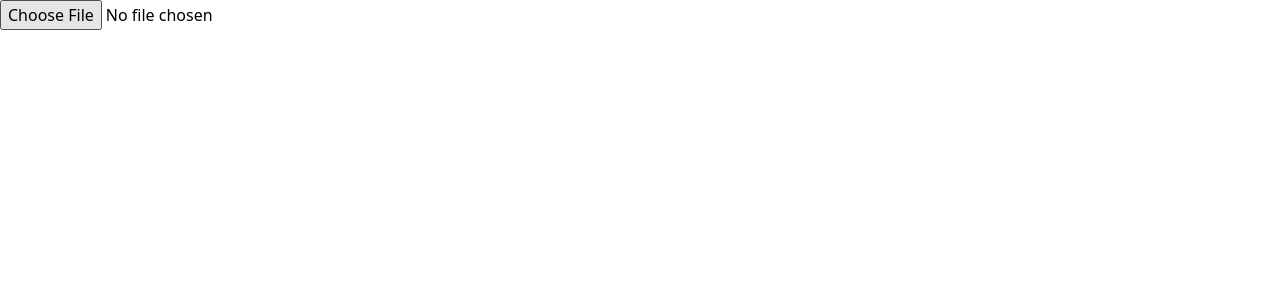
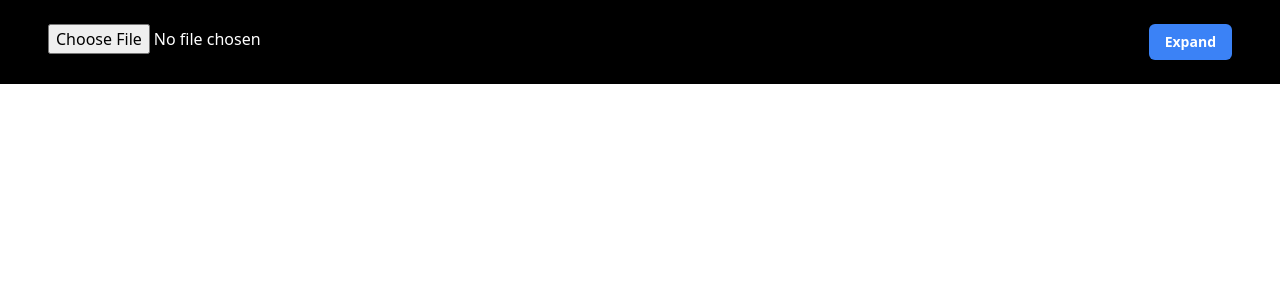
Before and after one commit to LaplaceXD/pdf-struct-annotation-tool, a React (Vite) app: page / in a window 1280 px wide. Shown: the top 300 px of the page. Built offline with nearby package versions, Linux system fonts and the light colour scheme.

Commit message:
feat(expand): added expand button and extracted display line into another component

```diff
--- a/src/App.tsx
+++ b/src/App.tsx
@@ -1,5 +1,5 @@
 import { clsx } from "clsx";
-import { useEffect, useRef, useState } from "react";
+import { ComponentProps, forwardRef, useEffect, useRef, useState } from "react";
 
 import type { Line } from "./tsv/types";
 import { parseTsvFile } from "./tsv/utils";
@@ -17,9 +17,11 @@ const scrollBehavior: ScrollIntoViewOptions = {
 };
 
 export default function App() {
+  const [expanded, setExpanded] = useState(false);
+
   const [lines, setLines] = useState<Line[]>([]);
   const [activeLine, setActiveLine] = useState(0);
-  const activeRef = useRef<HTMLSpanElement>(null);
+  const activeRef = useRef<HTMLLIElement>(null);
 
   useEffect(() => {
     const handleKeyDown = (e: KeyboardEvent) => {
@@ -58,7 +60,8 @@ export default function App() {
   }, [lines]);
 
   return (
-    <div className="container m-auto">
+    <div>
+      <header className="bg-black text-white px-12 py-6 flex justify-between">
         <input
           type="file"
           accept=".tsv"
@@ -72,21 +75,63 @@ export default function App() {
           }}
         />
 
-      <ul className="container py-12">
+        <section role="menu" className="flex gap-4">
+          <Button onClick={() => setExpanded(!expanded)}>
+            {expanded ? "Collapse" : "Expand"}
+          </Button>
+        </section>
+      </header>
+
+      <ul className="container py-12 m-auto">
         {lines.map((line, i) => (
+          <LineDisplay
+            key={i}
+            line={line}
+            num={i + 1}
+            onClick={() => setActiveLine(i)}
+            ref={i === activeLine ? activeRef : null}
+            active={i === activeLine}
+            expanded={expanded}
+          />
+        ))}
+      </ul>
+    </div>
+  );
+}
+
+const LineDisplay = forwardRef<
+  HTMLLIElement,
+  {
+    line: Line;
+    onClick: () => void;
+    active?: boolean;
+    num: number;
+    expanded?: boolean;
+  }
+>(function ({ line, onClick, active, expanded, num }, ref) {
+  return (
     <li
-            key={i}
-            onClick={() => setActiveLine(i)}
+      ref={ref}
+      onClick={onClick}
       className={clsx(
-              "grid grid-cols-[48px_1fr] gap-4 items-center even:bg-gray-50 odd:bg-gray-200",
-              i === activeLine && "!bg-blue-200",
+        "grid gap-4 items-center hover:cursor-pointer",
+        expanded ? "grid-cols-[repeat(3,32px)_1fr]" : "grid-cols-[32px_1fr]",
+        active ? "bg-blue-200" : "odd:bg-gray-200 even:bg-gray-50",
         line.label === "s" && "mb-8",
         line.label === "x" && "!bg-red-200",
       )}
     >
+      {expanded ? (
+        <>
           <span className="justify-self-end text-gray-600 text-sm">
-              {i + 1}
+            {line.label}
           </span>
+          <span className="justify-self-end text-gray-600 text-sm">
+            {line.pointer}
+          </span>
+        </>
+      ) : null}
+      <span className="justify-self-end text-gray-600 text-sm">{num}</span>
       <span
         className={clsx(
           "flex items-center hover:cursor-pointer",
@@ -94,7 +139,6 @@ export default function App() {
           line.label === "e" && "line-through",
         )}
         style={{ paddingLeft: `${line.indent * 2}rem` }}
-              ref={i === activeLine ? activeRef : undefined}
       >
         {line.text}
         {line.label === "c" ? (
@@ -102,9 +146,20 @@ export default function App() {
         ) : null}
       </span>
     </li>
-        ))}
-      </ul>
-    </div>
+  );
+});
+
+function Button({ className, children, ...props }: ComponentProps<"button">) {
+  return (
+    <button
+      className={clsx(
+        "bg-blue-500 text-white px-4 py-2 rounded-md text-sm font-semibold capitalize",
+        className,
+      )}
+      {...props}
+    >
+      {children}
+    </button>
   );
 }
 
```
Lines whose indentation alone changed are shown as unchanged.
